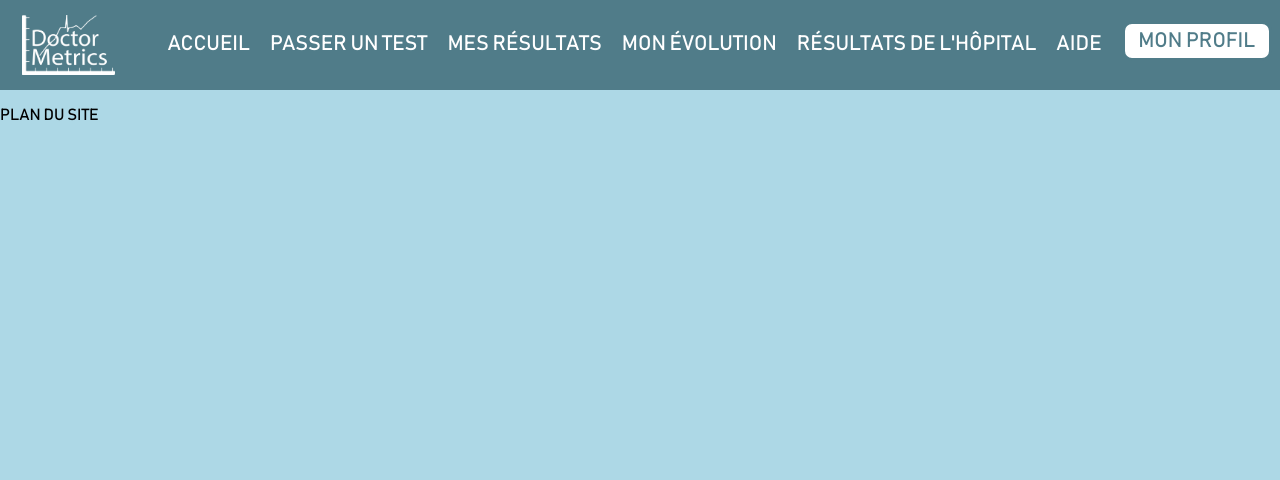
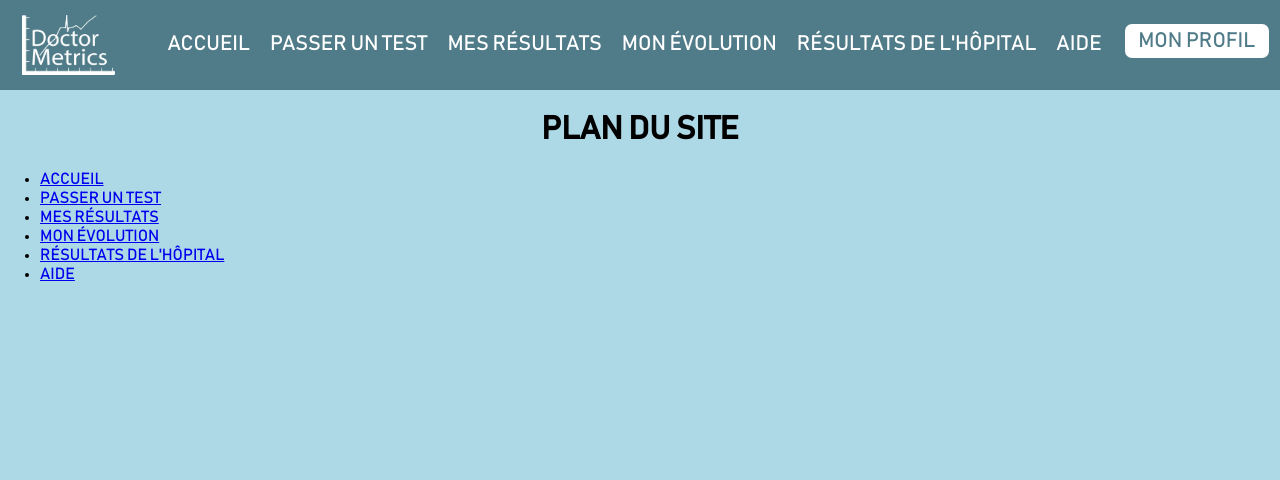
Before and after one commit to ambroiseMalinvaud/DoctorMetrics, a PHP site: page /view/viewPlanDuSite.php in a window 1280 px wide. Shown: the top 480 px of the page. Run offline with PHP 8.4, Linux system fonts and the light colour scheme.

Commit message:
Mise à jour CGU, Plan du site

```diff
--- a/public/css/styleCGU.css
+++ b/public/css/styleCGU.css
@@ -21,6 +21,10 @@ body {
 }
 
 #corps {
+	text-align: center;
+}
+
+#corps h1 {
 	text-align: center;
 }
 
--- a/public/css/stylePlanDuSite.css
+++ b/public/css/stylePlanDuSite.css
@@ -20,7 +20,9 @@ body {
 	min-height: 100%;
 }
 
-
+#corps h1 {
+	text-align: center;
+}
 
 @media all and (max-width: 850px) {
 
--- a/view/viewCGU.php
+++ b/view/viewCGU.php
@@ -14,7 +14,7 @@
 
 
 <div id="corps">
-	<p><strong>CONDITIONS GENERALES D'UTILISATION</strong></p>
+	<h1>CONDITIONS GÉNÉRALES D'UTILISATION</h1>
 	<p id="cgu">
 	Article 1 : Objet
 	<br>
--- a/view/viewPlanDuSite.php
+++ b/view/viewPlanDuSite.php
@@ -15,7 +15,15 @@
 
 
 <div id="corps">
-	<p>PLAN DU SITE</p>
+	<h1>PLAN DU SITE</h1>
+	<ul>
+			<li><a href="index.php?action=accueil">ACCUEIL</a></li>
+			<li><a href="index.php?action=passerUnTest">PASSER UN TEST</a></li>
+			<li><a href="index.php?action=mesResultats">MES RÉSULTATS</a></li>
+			<li><a href="index.php?action=monEvolution">MON ÉVOLUTION</a></li>
+			<li><a href="index.php?action=resultatsHopital">RÉSULTATS DE L'HÔPITAL</a></li>
+			<li><a href="index.php?action=aide">AIDE</a></li>
+	</ul>
 </div>
 </div>
 
```
